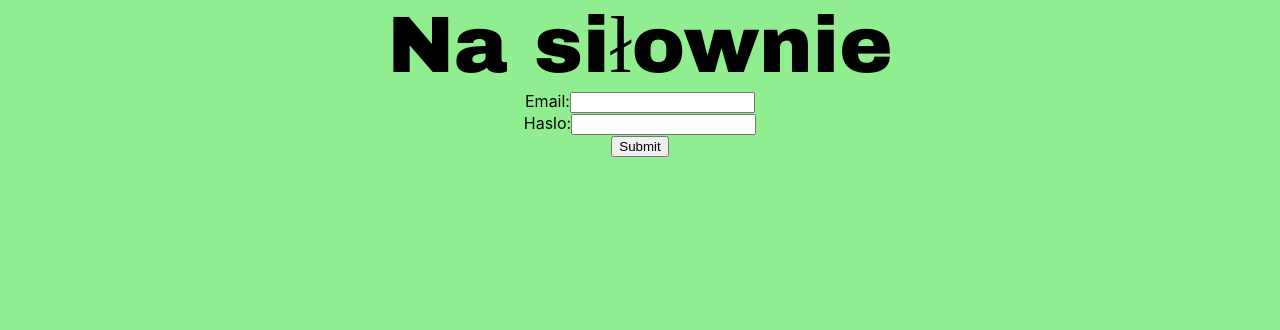
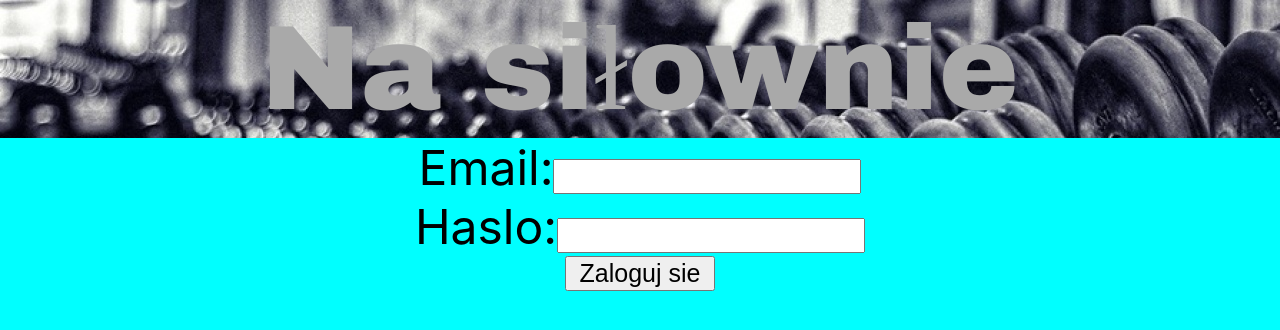
Before and after one commit to KISiM-AGH/projekt-zaliczeniowy-masapotemmasa, a React (Create React App) app in the folder client/: page / in a window 1280 px wide. Shown: the top 330 px of the page. Built offline with nearby package versions, Linux system fonts and the light colour scheme.

Commit message:
dodanie backgroundimage i poprawienie czcionek

```diff
--- a/client/package.json
+++ b/client/package.json
@@ -8,6 +8,8 @@
     "@testing-library/user-event": "^13.5.0",
     "react": "^18.2.0",
     "react-dom": "^18.2.0",
+    "react-router": "5.2.0",
+    "react-router-dom": "5.2.0",
     "react-scripts": "5.0.1",
     "web-vitals": "^2.1.4"
   },
--- a/client/src/App.css
+++ b/client/src/App.css
@@ -1,8 +1,12 @@
 .App {
   text-align: center;
+
 }
 
 #tytul{
+  background-image: url('./images/gym_background.png');
+  color: darkgrey;
   font-family: "Arial Black";
-  font-size: 80px;
+  font-size: 120px;
+
 }
--- a/client/src/App.js
+++ b/client/src/App.js
@@ -8,9 +8,12 @@ import {Logowanie} from "./features/Components/Logowanie";
 
 
 function App() {
-    document.body.style.backgroundColor="LightGreen";
+    document.body.style.backgroundColor="aqua";
+
   return (
+
     <div className="App">
+
         <header id={"tytul"}>Na siłownie</header>
         <Logowanie/>
     </div>
--- /dev/null
+++ b/client/src/features/Components/Logowanie.css
@@ -0,0 +1,12 @@
+#email{
+    font-size: 25px;
+    width: 300px;
+}
+#haslo{
+    font-size: 25px;
+    width: 300px;
+}
+#button{
+    font-size: 25px;
+    width: 150px;
+}
--- a/client/src/features/Components/Logowanie.js
+++ b/client/src/features/Components/Logowanie.js
@@ -1,4 +1,8 @@
 import React from "react";
+import './Logowanie.css';
+import {Zalogowales_sie} from "./Zalogowales_sie.js";
+import { browserHistory, Router, Route } from 'react-router';
+
 export class Logowanie extends React.Component {
     constructor(props) {
         super(props);
@@ -19,21 +23,26 @@ export class Logowanie extends React.Component {
         // alert('A name was submitted: ' + this.state.value);
         console.log('A name was submitted: ' + this.state.value1 + ' '+
         this.state.value2)
+        if(this.state.value1.equals("jakub") && this.state.value2.equals("jakub")){
+           // window.open("http://localhost:3000/zalogowales_sie")
+        }
         event.preventDefault();
     }
 
     render() {
         return (
+
             <form onSubmit={this.handleSubmit}>
+
                 <label>
-                    Email:
-                    <input type="text" value={this.state.value1} onChange={this.handleChange} />
+                    <font size={"20"}>Email:</font>
+                    <input id={"email"} size={"20"} height={"20"} type="text" value={this.state.value1} onChange={this.handleChange} />
                     <br/>
-                    Haslo:
-                    <input type="text" value={this.state.value2} onChange={this.handleChange1} />
+                    <font size={"20"}>Haslo:</font>
+                    <input id={"haslo"} type="text" value={this.state.value2} onChange={this.handleChange1} />
                     <br/>
                 </label>
-                <input type="submit" value="Submit" />
+                <input id={"button"} type="submit" value="Zaloguj sie" />
             </form>
         );
     }
--- /dev/null
+++ b/client/src/features/Components/Zalogowales_sie.js
@@ -0,0 +1,13 @@
+import React from "react";
+
+export class Zalogowales_sie extends React.Component {
+
+
+    render() {
+        return (
+           <div>
+               <h1>Siema</h1>
+           </div>
+        );
+    }
+}
```
Also changed, not shown: client/src/features/Components/Logowanie_type.tsx (deleted, +0 -11 lines), client/src/images/gym_background.png (added), 1 other file (tests, documents, lock files or other folders).
